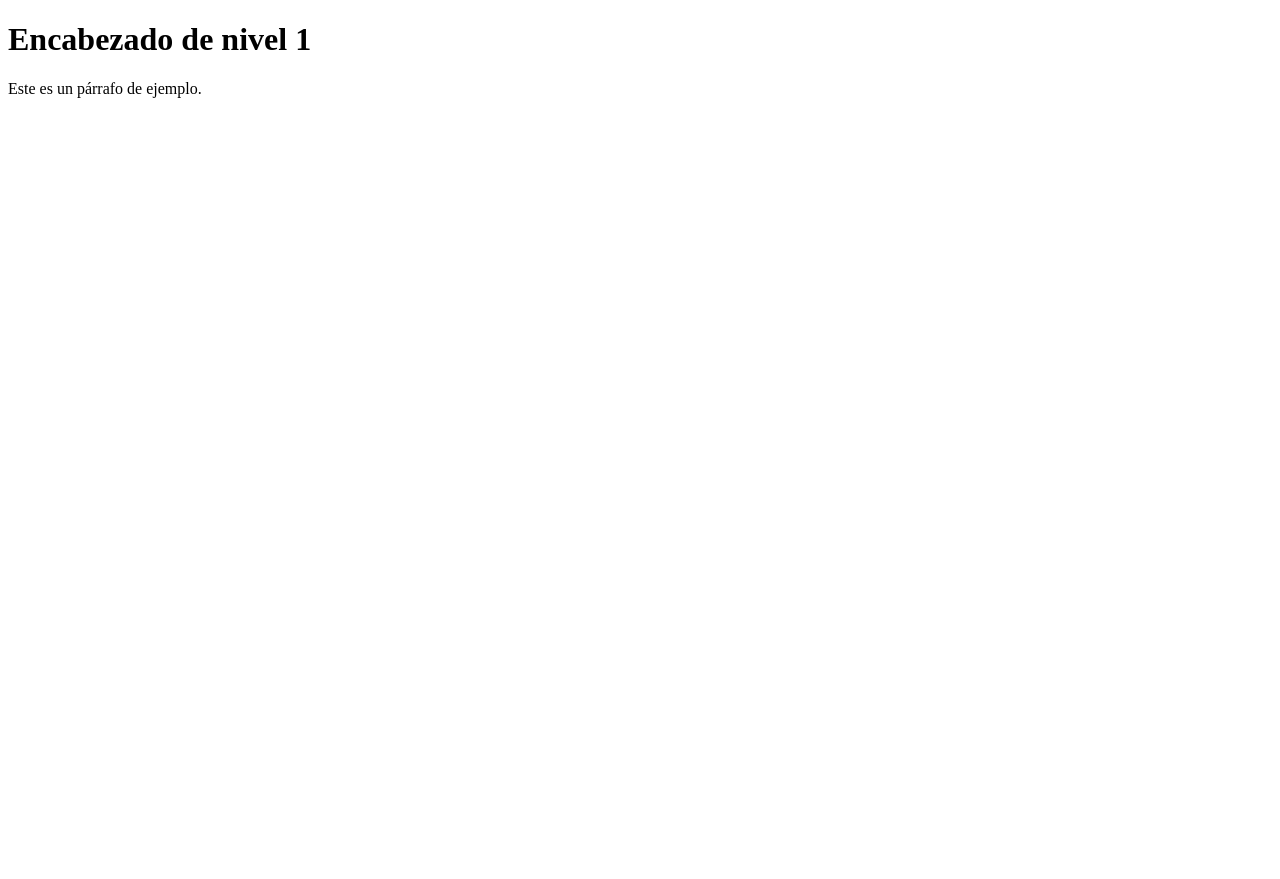
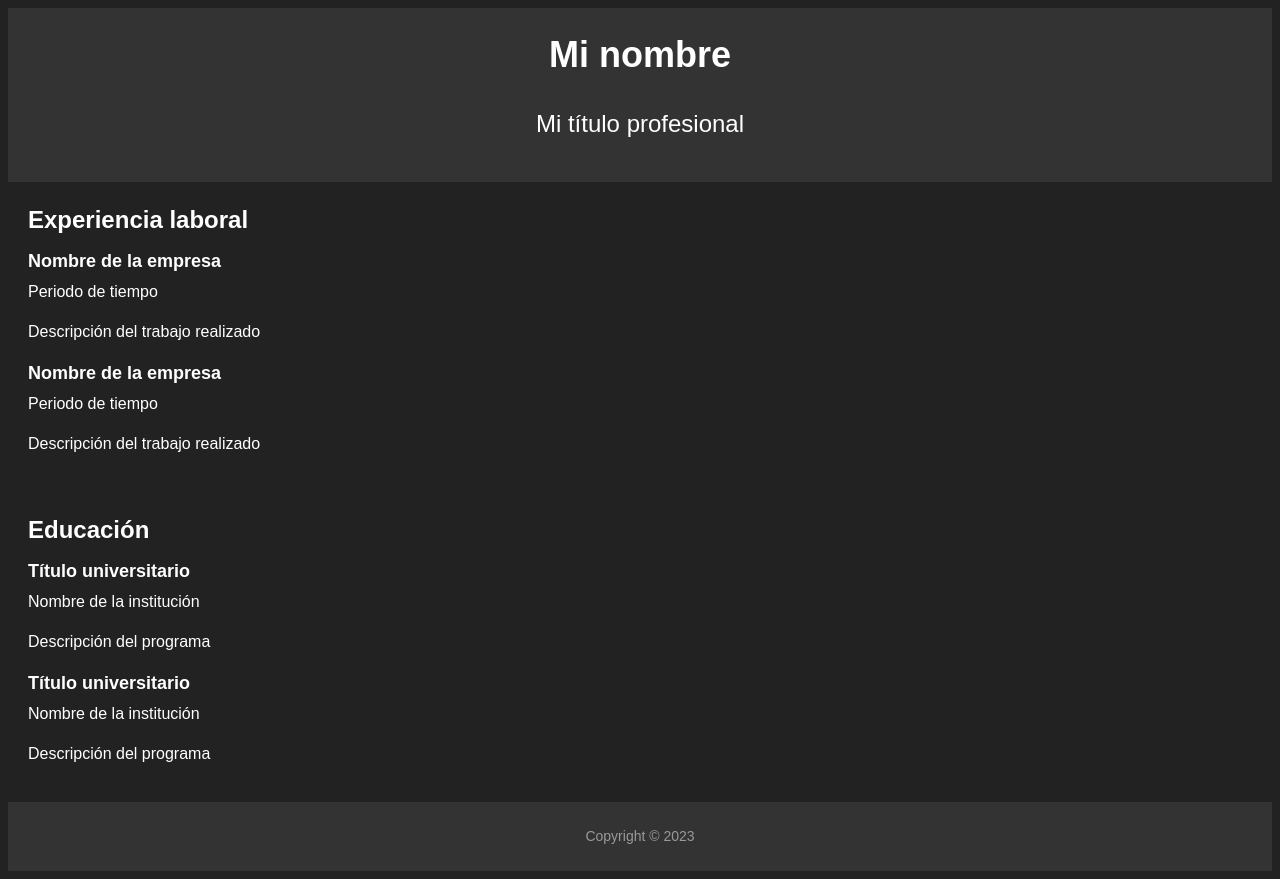
Before and after one commit to PachecoOmar/pachecoomar.github.io, a plain HTML site: page index.html in a window 1280 px wide. Before the commit the page ends 800 px from the top, so only its background shows below. Drawn offline with Linux system fonts and the light colour scheme.

Commit message:
Add files via upload

```diff
--- a/index.html
+++ b/index.html
@@ -1,11 +1,105 @@
 <!DOCTYPE html>
 <html>
   <head>
-    <meta charset="utf-8">
-    <title>Título de la página</title>
+    <meta charset="UTF-8">
+    <title>Mi CV</title>
+    <style>
+      /* Estilos generales */
+      body {
+        background-color: #222;
+        color: #fff;
+        font-family: Arial, sans-serif;
+        font-size: 16px;
+        line-height: 1.5;
+      }
+      h1, h2, h3 {
+        margin-top: 0;
+      }
+      a {
+        color: #fff;
+      }
+      /* Estilos de encabezado */
+      header {
+        background-color: #333;
+        padding: 20px;
+        text-align: center;
+      }
+      header h1 {
+        font-size: 36px;
+      }
+      header h2 {
+        font-size: 24px;
+        font-weight: normal;
+        margin-top: 10px;
+      }
+      /* Estilos de sección */
+      section {
+        padding: 20px;
+      }
+      section h2 {
+        font-size: 24px;
+        margin-bottom: 10px;
+      }
+      section ul {
+        list-style: none;
+        margin: 0;
+        padding: 0;
+      }
+      section li {
+        margin-bottom: 10px;
+      }
+      section li strong {
+        display: block;
+        font-size: 18px;
+        margin-bottom: 5px;
+      }
+      /* Estilos de pie de página */
+      footer {
+        background-color: #333;
+        color: #999;
+        font-size: 14px;
+        padding: 10px;
+        text-align: center;
+      }
+    </style>
   </head>
   <body>
-    <h1>Encabezado de nivel 1</h1>
-    <p>Este es un párrafo de ejemplo.</p>
+    <header>
+      <h1>Mi nombre</h1>
+      <h2>Mi título profesional</h2>
+    </header>
+    <section>
+      <h2>Experiencia laboral</h2>
+      <ul>
+        <li>
+          <strong>Nombre de la empresa</strong>
+          <span>Periodo de tiempo</span>
+          <p>Descripción del trabajo realizado</p>
+        </li>
+        <li>
+          <strong>Nombre de la empresa</strong>
+          <span>Periodo de tiempo</span>
+          <p>Descripción del trabajo realizado</p>
+        </li>
+      </ul>
+    </section>
+    <section>
+      <h2>Educación</h2>
+      <ul>
+        <li>
+          <strong>Título universitario</strong>
+          <span>Nombre de la institución</span>
+          <p>Descripción del programa</p>
+        </li>
+        <li>
+          <strong>Título universitario</strong>
+          <span>Nombre de la institución</span>
+          <p>Descripción del programa</p>
+        </li>
+      </ul>
+    </section>
+    <footer>
+      <p>Copyright © 2023</p>
+    </footer>
   </body>
 </html>
```
